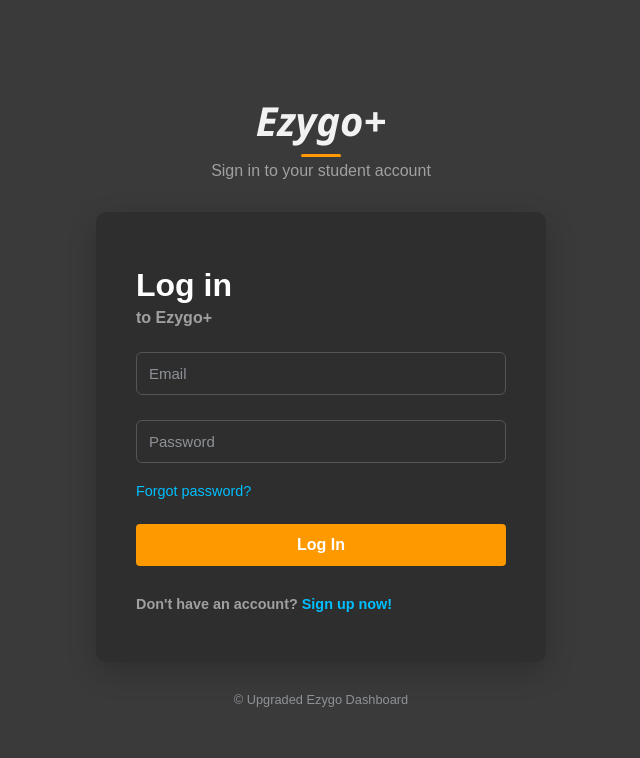
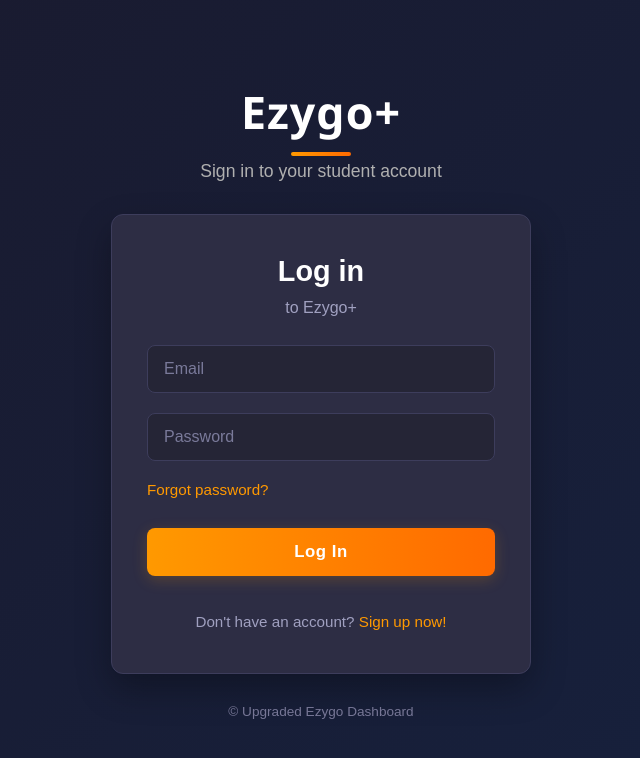
Before and after one commit to aar0njv/dbms_project, a React (Vite) app: page / in a window 1280 px wide. Shown: the top 758 px of the page, without its empty margins (319-959 px from the left). Built offline with nearby package versions, Linux system fonts and the light colour scheme; no server answers.

Commit message:
added a proffessional look

```diff
--- a/src/styles/AuthPage.css
+++ b/src/styles/AuthPage.css
@@ -1,5 +1,3 @@
-
-
 .auth-container {
   display: flex;
   flex-direction: column;
@@ -8,125 +6,142 @@
   padding: 20px;
   justify-content: center;
   height: 100vh;
-
+  background: linear-gradient(135deg, #1a1a2e 0%, #16213e 100%);
+  font-family: 'Segoe UI', Tahoma, Geneva, Verdana, sans-serif;
 }
 
 .auth-container h1 {
   font-family: 'Segoe UI', Tahoma, Geneva, Verdana, sans-serif;
-  font-weight: bold;
-  font-style: italic;
-  font-size: 2.5rem;
+  font-weight: 600;
+  font-size: 2.8rem;
   margin-bottom: 5px;
-  color: #f2f2f2;
+  color: #ffffff;
+  letter-spacing: 1px;
 }
 
 .auth-container h1::after {
   content: "";
   display: block;
-  margin: 6px auto 0;
-  width: 40px;
-  height: 3px;
-  background-color: #FF9900;
+  margin: 10px auto 0;
+  width: 60px;
+  height: 4px;
+  background: linear-gradient(90deg, #ff9900 0%, #ff6a00 100%);
   border-radius: 2px;
 }
 
 .auth-container .subtitle {
-  color: #a0a0a0;
+  color: #b0b0b0;
   margin-top: 0;
   margin-bottom: 2rem;
+  font-size: 1.1rem;
+  font-weight: 300;
 }
 
 .auth-card {
-  background-color: #2e2e2e;
-  padding: 50px 40px;
-  border-radius: 10px;
-  box-shadow: 0 10px 30px rgba(0, 0, 0, 0.2);
-  width: 450px;
+  background: #2d2d44;
+  padding: 40px 35px;
+  border-radius: 12px;
+  box-shadow: 0 15px 35px rgba(0, 0, 0, 0.3);
+  width: 420px;
   color: white;
+  border: 1px solid #3d3d5c;
+  backdrop-filter: blur(10px);
 }
 
 .auth-card .title {
-  font-weight: bold;
-  font-size: 2.0rem;
-  margin-bottom: 5px;
-  margin-top: 5px;
-  display: flex;
-
+  font-weight: 600;
+  font-size: 1.8rem;
+  margin-bottom: 8px;
+  margin-top: 0;
+  color: #ffffff;
 }
 
 .auth-card p {
-  color: #a0a0a0;
+  color: #a0a0c0;
   margin-top: 0;
-  font-weight: bold;
-  display: flex;
+  font-weight: 300;
+  font-size: 1rem;
+  line-height: 1.5;
 }
 
 .auth-card form {
   display: flex;
   flex-direction: column;
-  gap: 15px;
-  margin-top: 20px;
+  gap: 20px;
+  margin-top: 25px;
 }
 
 .auth-card input {
-  align-items: center;
   width: 100%;
-  padding: 12px;
-  margin-top: 5px;
-  margin-bottom: 5px;
-  background-color: #2e2e2e;
-  border: 1.5px solid #555;
-  border-radius: 6px;
-  color: #dcdfe4;
-  font-size: 15px;
-  transition: border-color 0.3s ease;
+  padding: 14px 16px;
+  background-color: #252536;
+  border: 1px solid #3d3d5c;
+  border-radius: 8px;
+  color: #e0e0ff;
+  font-size: 16px;
+  transition: all 0.3s ease;
+  box-sizing: border-box;
 }
 
-.auth-card input:focus{
-  border-color: #FF9900;
+.auth-card input:focus {
+  border-color: #ff9900;
   outline: none;
+  box-shadow: 0 0 0 3px rgba(255, 153, 0, 0.2);
 }
 
 .auth-card input::placeholder {
-  color: #8e9297;
+  color: #7a7a9a;
 }
 
 .auth-card a {
-  color: #00bfff;
+  color: #ff9900;
   text-decoration: none;
-  font-size: 0.9rem;
+  font-size: 0.95rem;
   align-self: flex-start;
+  font-weight: 500;
+  transition: color 0.2s ease;
 }
 
 .auth-card a:hover {
+  color: #ffaa33;
   text-decoration: underline;
 }
 
 .auth-card button {
-  background-color: #ff9900;
+  background: linear-gradient(90deg, #ff9900 0%, #ff6a00 100%);
   color: #fff;
   border: none;
-  border-radius: 4px;
-  padding: 12px;
-  font-size: 1rem;
-  font-weight: bold;
+  border-radius: 8px;
+  padding: 14px;
+  font-size: 1.05rem;
+  font-weight: 600;
   cursor: pointer;
   margin-top: 10px;
   margin-bottom: 10px;
+  transition: all 0.3s ease;
+  letter-spacing: 0.5px;
+  box-shadow: 0 4px 15px rgba(255, 153, 0, 0.2);
 }
 
 .auth-card button:hover {
-  background-color: #e58800;
+  background: linear-gradient(90deg, #ffaa33 0%, #ff7b22 100%);
+  box-shadow: 0 6px 20px rgba(255, 153, 0, 0.3);
+  transform: translateY(-2px);
+}
+
+.auth-card button:active {
+  transform: translateY(0);
 }
 
 .auth-card .signup-text,
 .auth-card .login-text {
-  margin-top: 20px;
-  font-size: 0.9rem;
+  margin-top: 25px;
+  font-size: 0.95rem;
+  color: #a0a0c0;
 }
 
 .auth-container .copyright {
   margin-top: 30px;
-  font-size: 0.8rem;
-  color: #8e9297;
+  font-size: 0.85rem;
+  color: #7a7a9a;
 }
```
Also changed, not shown: 1 other file (tests, documents, lock files or other folders).
